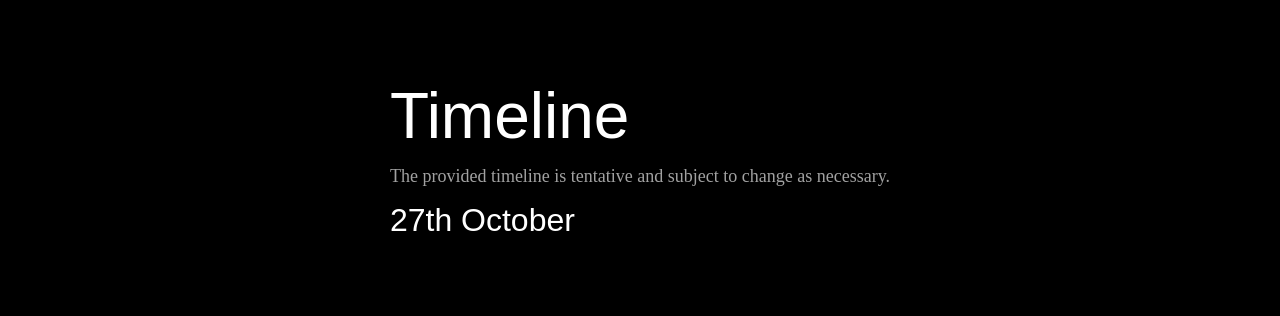
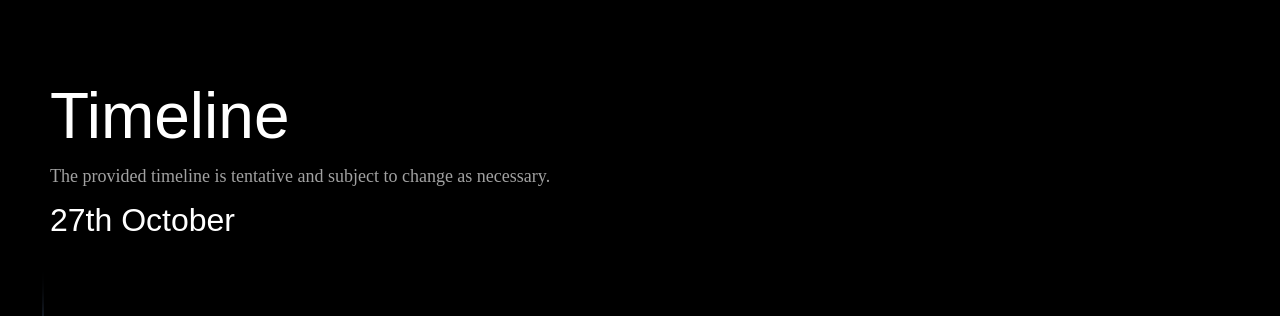
Before and after one commit to Vedansh-05/transfinitte-24, a React (Vite) app: page /timeline in a window 1280 px wide. Shown: the top 316 px of the page. Built offline with nearby package versions, Linux system fonts and the light colour scheme.

Commit message:
chore: Aligned timeline headings

```diff
--- a/src/components/AboutUs.jsx
+++ b/src/components/AboutUs.jsx
@@ -3,7 +3,7 @@ import { aboutus } from '../assets'
 
 const AboutUs = () => {
   return (
-    <div className='flex items-center justify-center'>
+    <div className='flex items-center justify-center bg-black'>
         <div className='flex w-[1342px] py-9 px-[46px] justify-between items-end border-r border-l border-r-edge border-l-edge'>
             <div className='flex flex-row gap-12'>
                 <div className='flex w-auto h-auto flex-col items-start gap-[37px] flex-shrink-0'>
--- a/src/components/Faq.jsx
+++ b/src/components/Faq.jsx
@@ -10,7 +10,7 @@ import { faqs } from '@/constants'
 
 const Faq = () => {
   return (
-    <div className='flex items-center justify-center'>
+    <div className='flex items-center justify-center bg-black'>
         <div className='flex w-[1342px] py-9 px-[46px] justify-between items-end border-r border-l border-r-edge border-l-edge'>
             <div className='flex w-full h-auto flex-col items-start gap-[37px] flex-shrink-0'>
                 <div className='flex w-auto h-auto items-start'>
--- a/src/components/Footer.jsx
+++ b/src/components/Footer.jsx
@@ -15,9 +15,9 @@ import {
 
 const Footer = () => {
   return (
-    <div className='flex items-end justify-center'>
+    <div className='flex items-end justify-center bg-black'>
       <div className='flex w-[1342px] h-[300px] py-9 px-0 flex-col items-start gap-[36px] border-r border-l border-r-edge border-l-edge bg-black'>
-        <div className='flex justify-center items-center gap-[24px] self-stretch tf-footer'>
+        <div className='flex justify-center items-center self-stretch tf-footer'>
             <img
             src={tffooter}/>
         </div>
--- a/src/components/Hero.jsx
+++ b/src/components/Hero.jsx
@@ -3,7 +3,7 @@ import { bubble, tfhero } from '../assets'
 
 const Hero = () => {
   return (
-    <div className='flex items-center justify-center mb-[-8px]'>
+    <div className='flex items-center justify-center mb-[-8px] bg-black'>
         <div className='w-[1342px] h-[649px] flex-shrink-0 border-l border-r border-l-edge border-r-edge py-8'>
             <div className='flex items-center justify-center'>
                 <img
--- a/src/components/Judges.jsx
+++ b/src/components/Judges.jsx
@@ -4,7 +4,7 @@ import { judges } from '../constants'
 const Judges = () => {
     const [hoveredJudge, setHoveredJudge] = useState(null);
     return (
-        <div className='flex items-center justify-center mb-[-8px]'>
+        <div className='flex items-center justify-center mb-[-8px] bg-black '>
             <div className='flex flex-col items-start justify-center'>
                 <div className='flex w-[1342px] h-auto py-[70px] px-[46px] justify-between items-start content-start gap-y-[92px] flex-wrap border-r border-l border-r-edge border-l-edge bg-black'>
                     <div className='flex w-[1000px] h-auto py-1 px-0 content-center items-center gap-2'>
--- a/src/components/Sponsors.jsx
+++ b/src/components/Sponsors.jsx
@@ -3,7 +3,7 @@ import { sponsors } from '../constants'
 
 const Sponsors = () => {
   return (
-    <div className='flex justify-center items-center'>
+    <div className='flex justify-center items-center bg-black'>
       <div className='flex w-[1342px] py-9 px-[46px] flex-col items-start gap-[46px] bg-black border-r border-l border-r-edge border-l-edge'>
         <div className='flex items-start'>
           <div className='text-offwhite font-geist text-[64px] font-normal not-italic leading-[60px] '>Sponsors</div>
--- a/src/components/Timeline.jsx
+++ b/src/components/Timeline.jsx
@@ -27,11 +27,11 @@ const Timeline = () => {
   const opacityTransform = useTransform(scrollYProgress, [0, 0.1], [0, 1]);
 
   return (
-    <div className='flex items-center justify-center mb-[-8px]'>
+    <div className='flex items-center justify-center mb-[-8px] bg-black'>
       <div className='flex flex-col items-start justify-center'>
-        <div className="flex w-[1342px] h-auto py-[70px] px-[46px] justify-between items-start content-start gap-y-[92px] flex-wrap border-r border-l border-r-edge border-l-edge bg-black md:px-10"
+        <div className="flex w-[1342px] h-auto py-[70px] px-[46px] justify-between items-start content-start flex-wrap border-r border-l border-r-edge border-l-edge bg-black md:px-10"
         ref={containerRef}>
-        <div className="flex flex-col justify-start max-w-7xl mx-auto py-4 px-4 md:px-8 lg:px-10">
+        <div className="flex flex-col justify-start max-w-7xl mx-auto py-4 px-4 md:px-8 lg:px-10 ml-0">
           <div className="mb-4 text-white font-geist text-[64px] font-normal leading-[60px]">
             Timeline
           </div>
--- a/src/index.css
+++ b/src/index.css
@@ -2,16 +2,11 @@
 @tailwind components;
 @tailwind utilities;
 
-* {
-  margin: 0;
-  padding: 0;
-  box-sizing: border-box;
-}
+
 
 body {
   margin: 0;
   padding: 0;
-  background: #000;
 }
 
 .bg-grid {
```
Also changed, not shown: src/assets/fonts/GeistMono-Regular.woff (deleted), src/assets/fonts/GeistMonoVF.woff (deleted).
